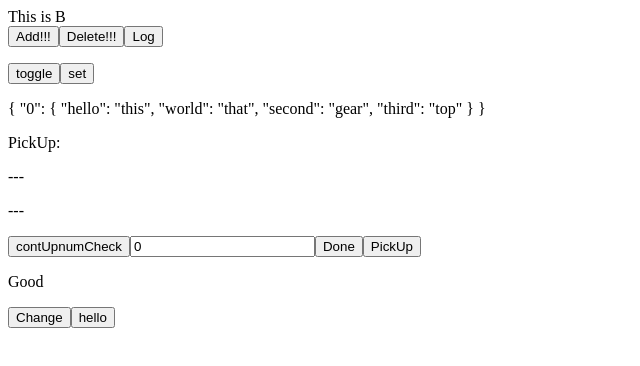
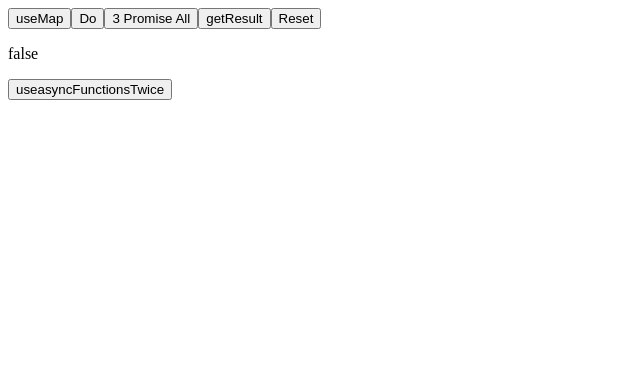
Before and after one commit to koyamal/pra_vue3, a Vue app in the folder vuePractive/: page / in a window 1280 px wide. Shown: the top 366 px of the page, without its empty margins (0-640 px from the left). Built offline with nearby package versions, Linux system fonts and the light colour scheme.

Commit message:
Use G component

```diff
--- a/vuePractive/src/App.vue
+++ b/vuePractive/src/App.vue
@@ -224,12 +224,12 @@ export default {
 </script>
 
 <template>
-  <!-- <G /> -->
+  <G />
   <!-- <F /> -->
   <!-- <E /> -->
   <!-- <C /> -->
   <!-- <A /> -->
-  <B />
+  <!-- <B /> -->
   <!-- <D /> -->
   <!-- <E /> -->
   <!-- <E /> -->
```
